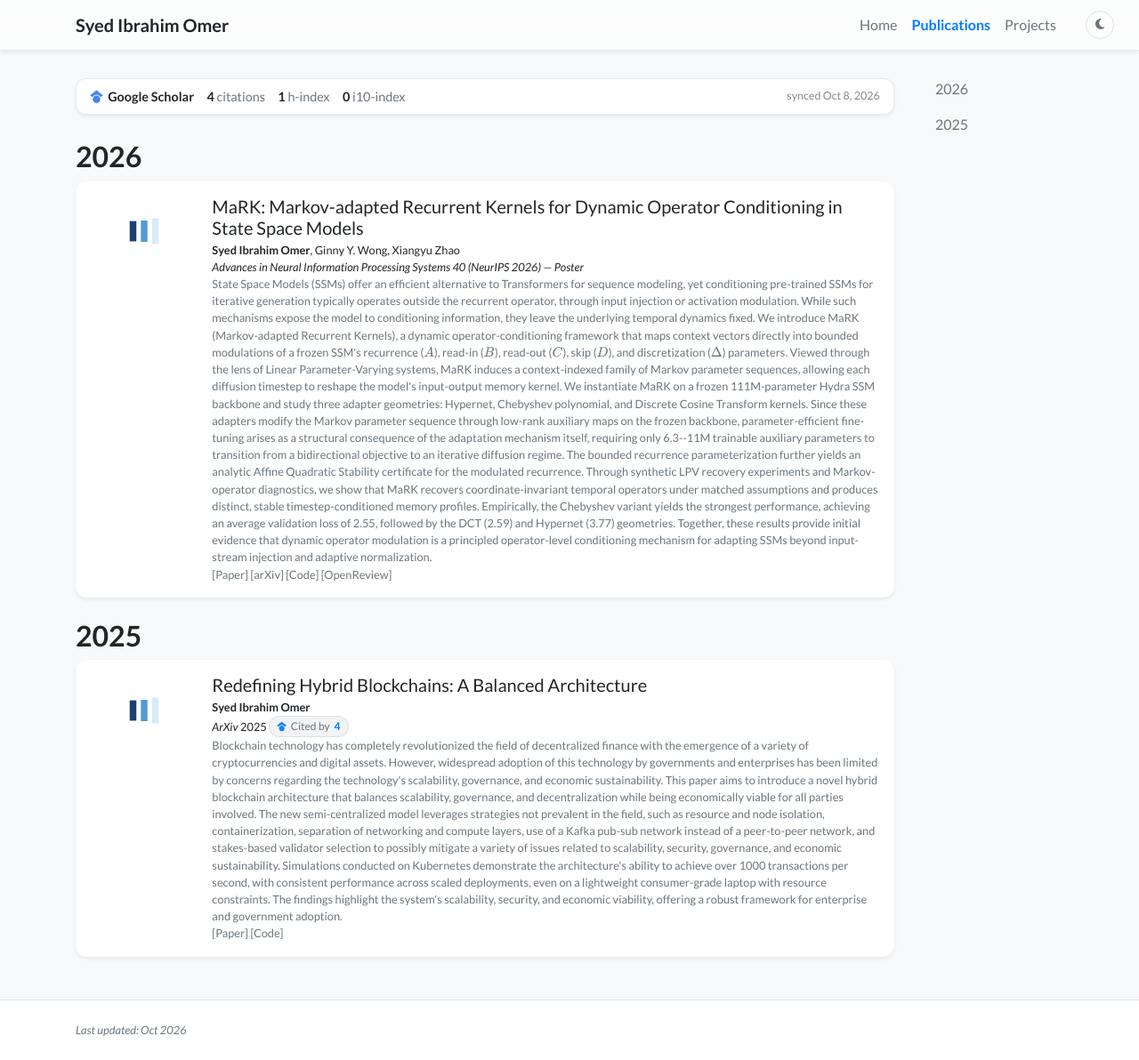
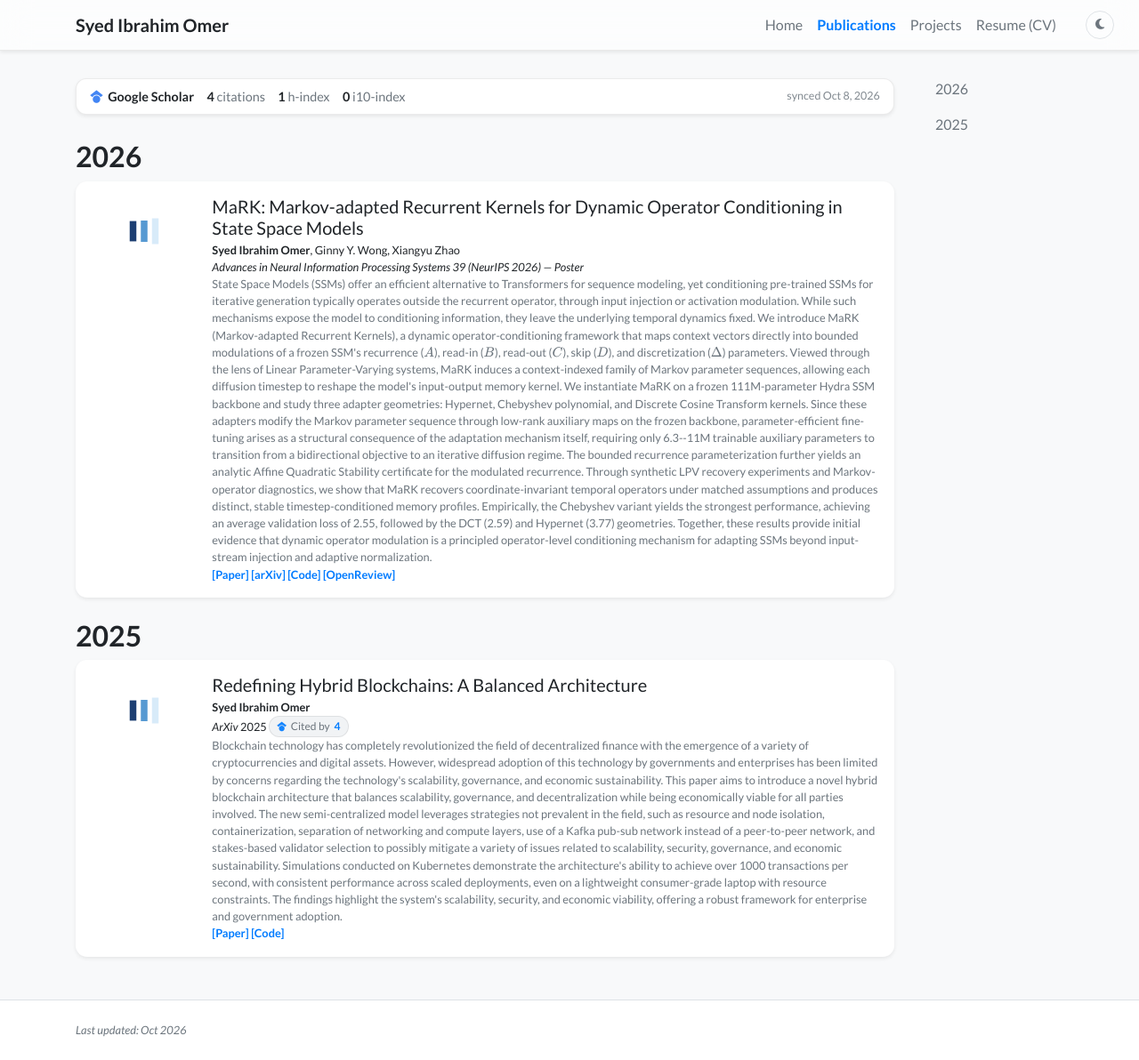
Before and after one commit to ibitec7/ibitec7.github.io, a Jekyll site: the page built from publications.html, in a window 1280 px wide and 1192 px high. Shown: the whole window at 89% size. Built offline with Jekyll 4.4.1, drawn with Linux system fonts in a browser that asks for light colours; nearby versions of some CDN libraries; a style sheet for code colours, icons or effects is not loaded.

Commit message:
Resume tab, bolder publication links, fixed tab title, venue 39
- Add a Resume (CV) navbar item linking to a hosted copy of the CV at
  assets/pdf/Ibrahim_Resume.pdf (opens in a new tab)
- Selected-publication links (Paper/arXiv/Code/...) are now bold and blue
  on every screen size so they read as links
- Browser tab always reads 'Syed Ibrahim Omer' instead of the page name
- MaRK venue: Advances in Neural Information Processing Systems 39

```diff
--- a/_data/navigation.yml
+++ b/_data/navigation.yml
@@ -7,6 +7,9 @@ pages:
   url: /publications
 - name: Projects
   url: /projects
+- name: Resume (CV)
+  url: /assets/pdf/Ibrahim_Resume.pdf
+  target: _blank
 # - name: Home (Layout 2)
 #   url: /index_layout2
 # - name: Blog
--- a/_includes/navbar.html
+++ b/_includes/navbar.html
@@ -13,7 +13,7 @@
             <ul class="navbar-nav ml-auto">
                 {% for item in site.data.navigation.pages %}
                 <li class="nav-item {% if item.name == page.navbar_title or include.active_page == item.name %}active{% endif %}">
-                    <a class="nav-link" href="{{ item.url | relative_url }}">{{ item.name }}</a>
+                    <a class="nav-link" href="{{ item.url | relative_url }}"{% if item.target %} target="{{ item.target }}" rel="noopener"{% endif %}>{{ item.name }}</a>
                 </li>
                 {% endfor %}
             </ul>
--- a/_layouts/blog_post.html
+++ b/_layouts/blog_post.html
@@ -4,7 +4,7 @@
 <head>
     <meta charset="utf-8">
     <meta name="viewport" content="width=device-width, initial-scale=1, shrink-to-fit=no">
-    <title>{{ page.title }} - {{ site.data.profile.navbar_name }}</title>
+    <title>{{ site.data.profile.navbar_name }}</title>
 
     <!-- Stylesheets -->
     <link rel="stylesheet" href="https://cdnjs.cloudflare.com/ajax/libs/twitter-bootstrap/4.6.0/css/bootstrap.min.css" integrity="sha512-P5MgMn1jBN01asBgU0z60Qk4QxiXo86+wlFahKrsQf37c9cro517WzVSPPV1tDKzhku2iJ2FVgL67wG03SGnNA==" crossorigin="anonymous" />
--- a/_layouts/default.html
+++ b/_layouts/default.html
@@ -4,7 +4,7 @@
 <head>
     <meta charset="utf-8">
     <meta name="viewport" content="width=device-width, initial-scale=1, shrink-to-fit=no">
-    <title>{{ page.title }} - {{ site.data.profile.navbar_name }}</title>
+    <title>{{ site.data.profile.navbar_name }}</title>
 
     <!-- Theme must be resolved before the first paint to avoid a flash of the wrong theme -->
     <script>
--- a/assets/css/global.css
+++ b/assets/css/global.css
@@ -625,6 +625,20 @@ html[data-theme="dark"] .news-flag {
     font-weight: 700;
 }
 
+/* Publication links (Paper / arXiv / Code ...): bold and blue so they read
+   as links at a glance, on every screen size. */
+.abstract-links a {
+    font-weight: 700;
+    color: var(--link) !important;
+    text-decoration: none;
+}
+
+.abstract-links a:hover,
+.abstract-links a:focus {
+    color: var(--link-hover) !important;
+    text-decoration: underline;
+}
+
 /* ==========================================================================
    Mobile refinements
    The desktop grid is dense; on phones the same content needs breathing room,
```
Also changed, not shown: _publications/2026/2024-pub-example-3.md (+1 -1 lines), 1 other file.
